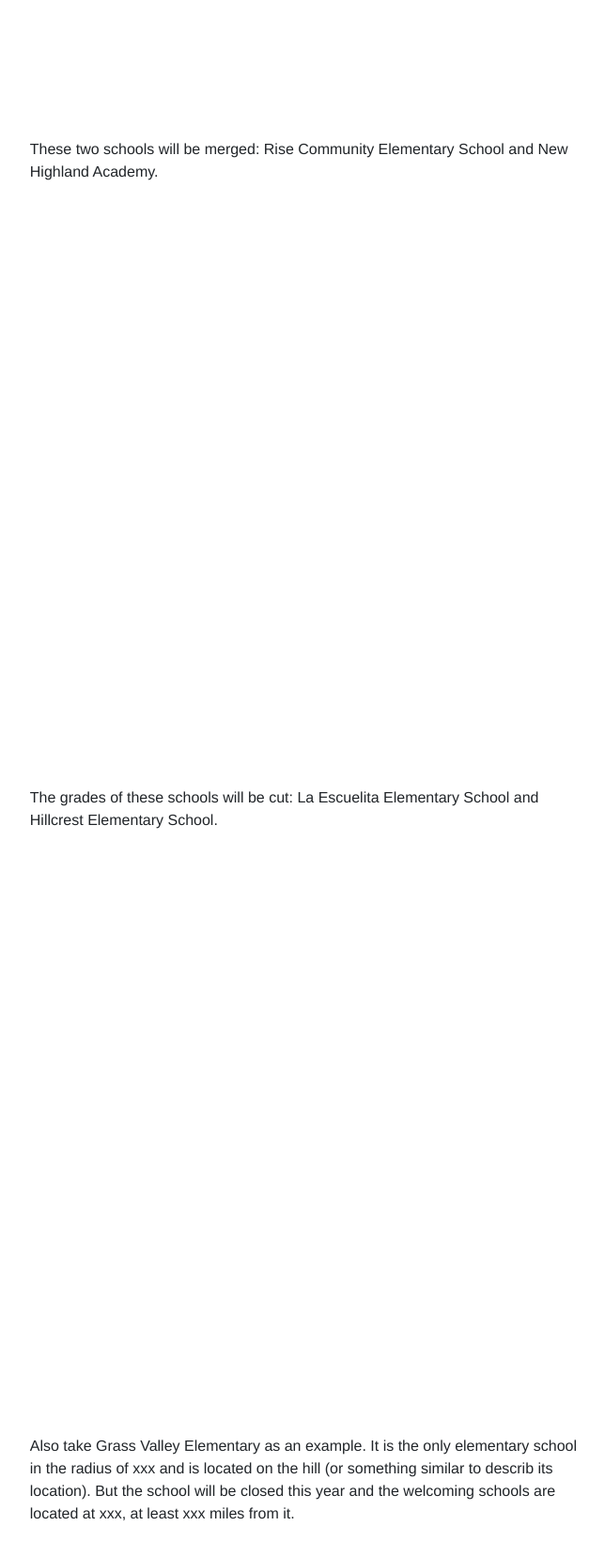
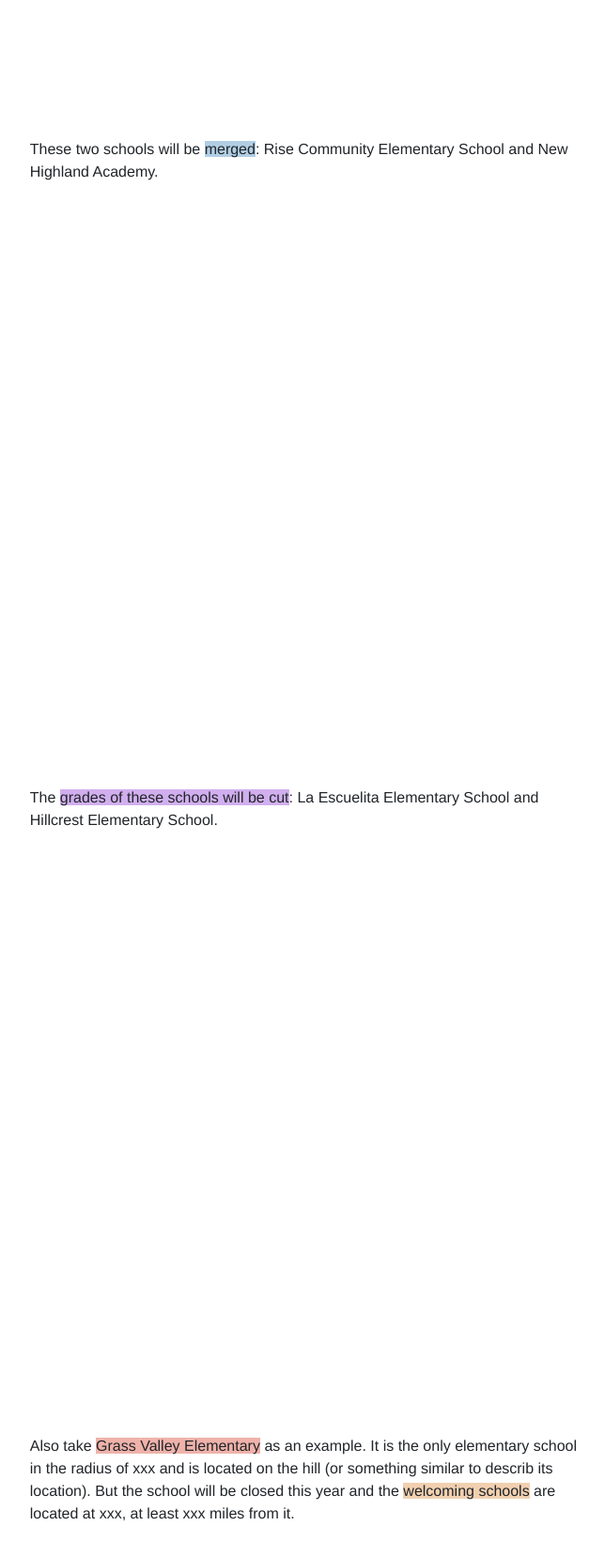
Before and after one commit to juliebisharyan/OUSD, a plain HTML site: page index.html in a window 1280 px wide. Shown: the part 2280-3937 px from the top of the page at 94% size, without its empty margins (565-1209 px from the left). Drawn offline with Linux system fonts and the light colour scheme.

Commit message:
Fixed color-coding of text box
Used <span> tag to color-code: matched the dots color with background color of certain words in the scroll text box.

```diff
--- a/css/main.css
+++ b/css/main.css
@@ -18,3 +18,20 @@ header h1{
 [data-sticky-graphic] {
 	top: 35%;
 }
+
+.closed {
+    background-color: rgba(233, 146, 135, 0.7);
+
+}
+
+.merged {
+    background-color: rgba(144, 186, 217, 0.7);
+}
+
+.shrunk {
+    background-color: rgba(190, 142, 233, 0.7);
+}
+
+.welcome {
+    background-color: rgba(236, 188, 143, 0.7);
+}
--- a/index.html
+++ b/index.html
@@ -58,15 +58,15 @@
 
     <div class="scroll-container">
 
-      <p data-image="assets/closedschools.svg" data-position="right">These schools will be closed: Parker Elementary School, Community Day School, Horace Mann Elementary School, Brookfield Village Elementary School, Carl B. Munck Elementary School, Grass Valley Elementary, and Fred T. Korematsu Discovery Academy.</p>
+      <p data-image="assets/closedschools.svg" data-position="right">These schools will be <span class="closed">closed</span>: Parker Elementary School, Community Day School, Horace Mann Elementary School, Brookfield Village Elementary School, Carl B. Munck Elementary School, Grass Valley Elementary, and Fred T. Korematsu Discovery Academy.</p>
 
-      <p data-image="assets/mergeschools.svg" data-position="right">These two schools will be merged: Rise Community Elementary School and New Highland Academy.</p>
+      <p data-image="assets/mergeschools.svg" data-position="right">These two schools will be <span class="merged">merged</span>: Rise Community Elementary School and New Highland Academy.</p>
 
-      <p data-image="assets/shrunkschools.svg" data-position="right">The grades of these schools will be cut: La Escuelita Elementary School and Hillcrest Elementary School. </p>
+      <p data-image="assets/shrunkschools.svg" data-position="right">The <span class="shrunk">grades of these schools will be cut</span>: La Escuelita Elementary School and Hillcrest Elementary School. </p>
 
-      <p data-image="assets/grassvalley.svg" data-position="right">Also take Grass Valley Elementary as an example. It is the only elementary school in the radius of xxx and is located on the hill (or something similar to describ its location). But the school will be closed this year and the welcoming schools are located at xxx, at least xxx miles from it. </p>
+      <p data-image="assets/grassvalley.svg" data-position="right">Also take <span class="closed">Grass Valley Elementary</span> as an example. It is the only elementary school in the radius of xxx and is located on the hill (or something similar to describ its location). But the school will be closed this year and the <span class="welcome">welcoming schools</span> are located at xxx, at least xxx miles from it. </p>
 
-      <p data-image="assets/communityday.svg" data-position="right">This is Community Day School, an alternative education for expelled students, does not have any welcoming schools. Instead, students will be referred to the Alameda County Program.</p>
+      <p data-image="assets/communityday.svg" data-position="right">This is <span class="closed">Community Day School</span>, an alternative education for expelled students, does not have any welcoming schools. Instead, students will be referred to the Alameda County Program.</p>
 
     </div>
 
```
Also changed, not shown: 1 other file.
